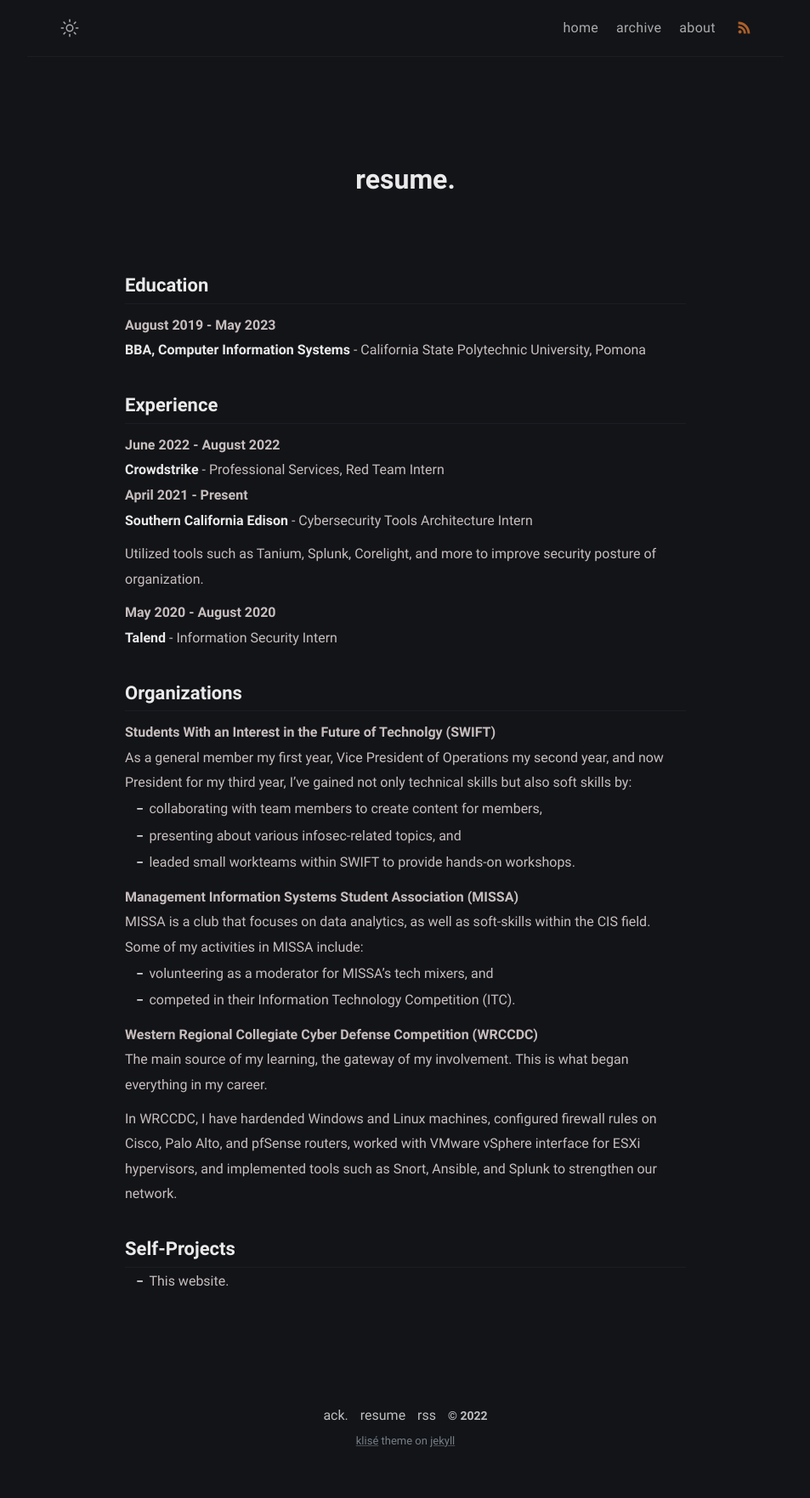
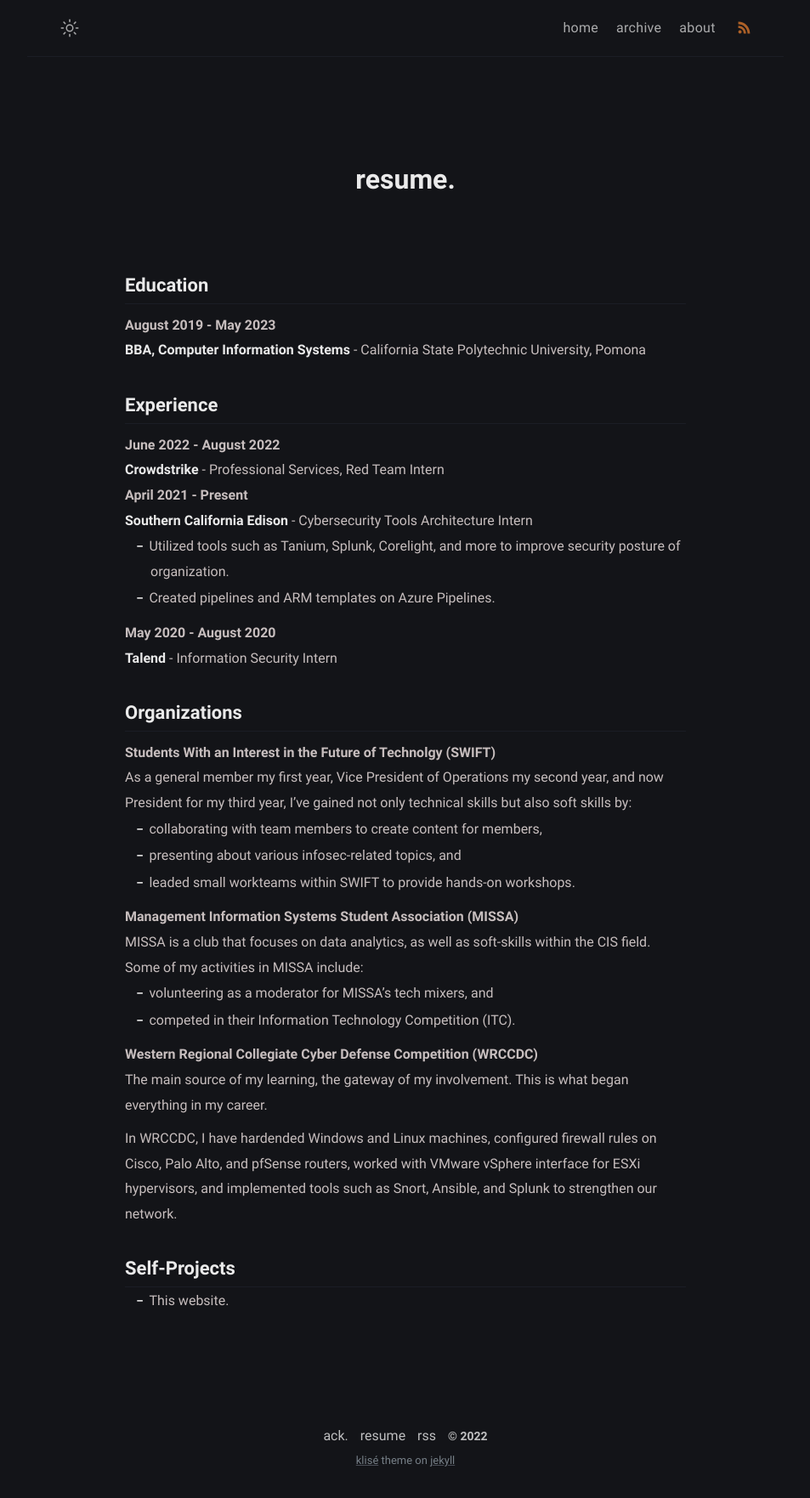
Before and after one commit to fyrworx4/old-fyrworx4.github.io, a Jekyll site: the page built from resume.md, in a window 1280 px wide. Shown: the whole page at 85% size, without its empty margins (163-1116 px from the left). Built offline with Jekyll 4.4.1, drawn with Linux system fonts in a browser that asks for light colours; before the commit the page ends 1740 px from its top, so only the background shows below that.

Commit message:
edited resume

```diff
--- a/resume.md
+++ b/resume.md
@@ -24,7 +24,8 @@ June 2022 - August 2022
 April 2021 - Present
 :   **Southern California Edison** - Cybersecurity Tools Architecture Intern
 
-    Utilized tools such as Tanium, Splunk, Corelight, and more to improve security posture of organization.
+    * Utilized tools such as Tanium, Splunk, Corelight, and more to improve security posture of organization.
+    * Created pipelines and ARM templates on Azure Pipelines.
 
 May 2020 - August 2020
 :   **Talend** - Information Security Intern
```
